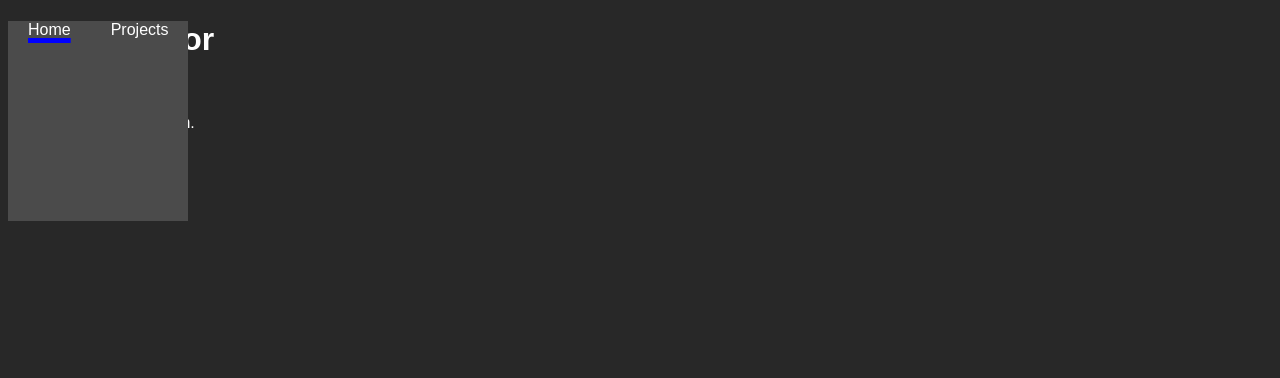
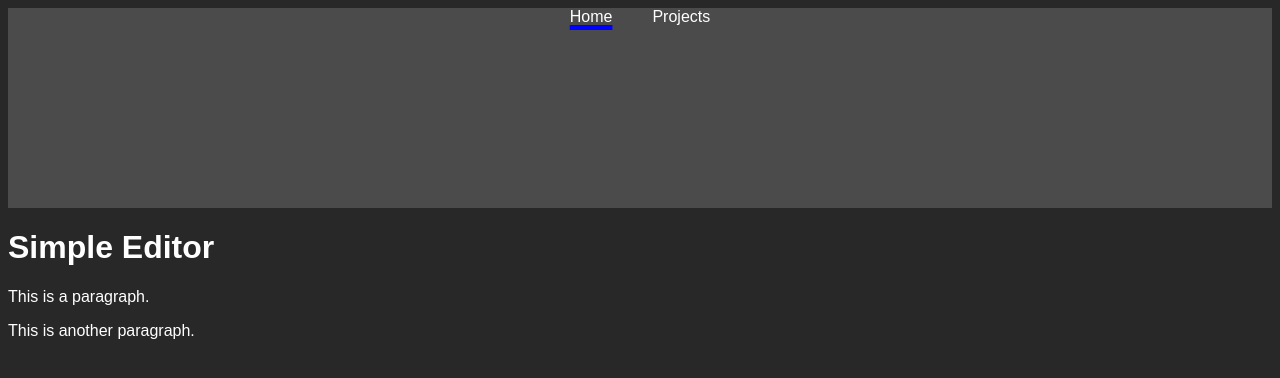
Before and after one commit to sg631/simple-editor, a plain HTML site: page index.html in a window 1280 px wide. Drawn offline with Linux system fonts and the light colour scheme.

Commit message:
Update mainstyle.css
Updating navbar positioning to sticky

```diff
--- a/styles/mainstyle.css
+++ b/styles/mainstyle.css
@@ -18,7 +18,8 @@ body {
 #navbar {
   text-align: center;
   background-color: rgb(75, 75, 75);
-  position: fixed;
+  position: -webkit-sticky; /* Safari */
+  position: sticky;
   -webkit-user-select: none; /* Safari */
   -ms-user-select: none; /* IE 10 and IE 11 */
   user-select: none;
```
